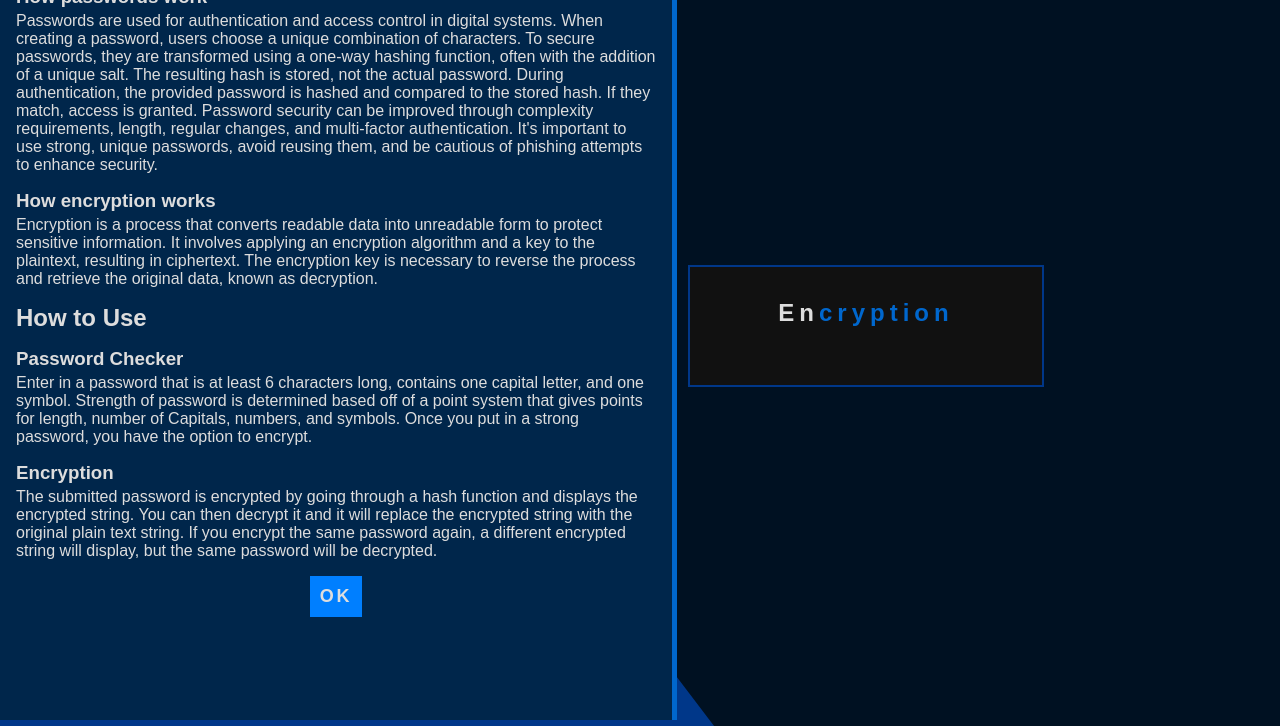
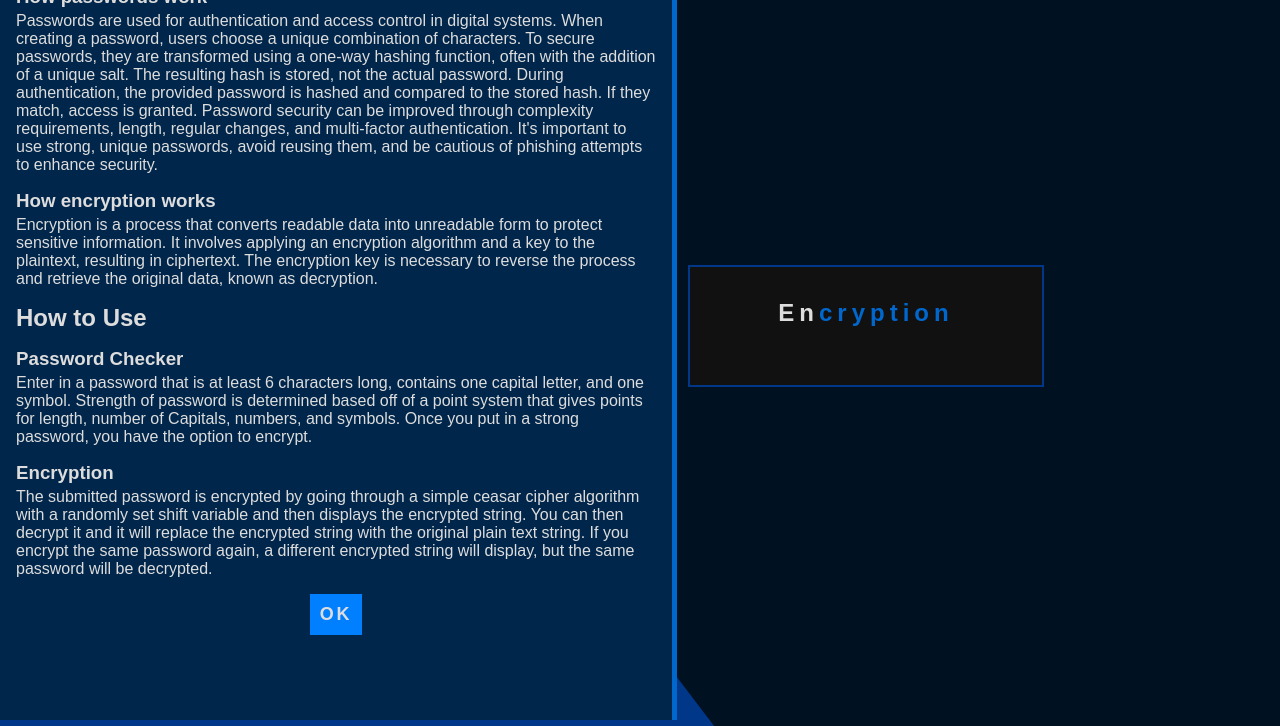
Before and after one commit to JustinTaebel/Password-Encryption, a plain HTML site: page index.html in a window 1280 px wide. Both pictures are taken after a click on the icon 569 px from the left and 34 px from the top of the page. Shown: the part 74-800 px from the top of the page. Drawn offline with Linux system fonts and the light colour scheme.

Commit message:
Add files via upload

```diff
--- a/index.html
+++ b/index.html
@@ -23,7 +23,7 @@
         <h3>Password Checker</h3>
         <p>Enter in a password that is at least 6 characters long, contains one capital letter, and one symbol. Strength of password is determined based off of a point system that gives points for length, number of Capitals, numbers, and symbols. Once you put in a strong password, you have the option to encrypt.</p>
         <h3>Encryption</h3>
-        <p>The submitted password is encrypted by going through a hash function and displays the encrypted string. You can then decrypt it and it will replace the encrypted string with the original plain text string. If you encrypt the same password again, a different encrypted string will display, but the same password will be decrypted.</p>
+        <p>The submitted password is encrypted by going through a simple ceasar cipher algorithm with a randomly set shift variable and then displays the encrypted string. You can then decrypt it and it will replace the encrypted string with the original plain text string. If you encrypt the same password again, a different encrypted string will display, but the same password will be decrypted.</p>
         <button class="btn" onclick="closePopup()">OK</button>
     </div>
     <div class="hero">
```
